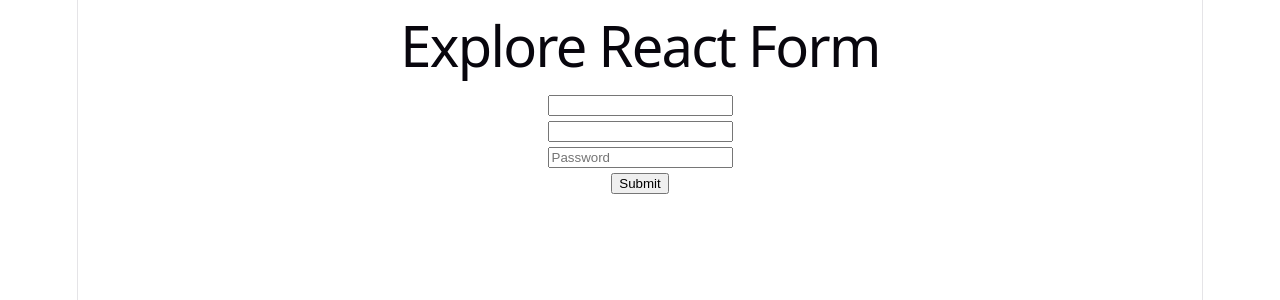
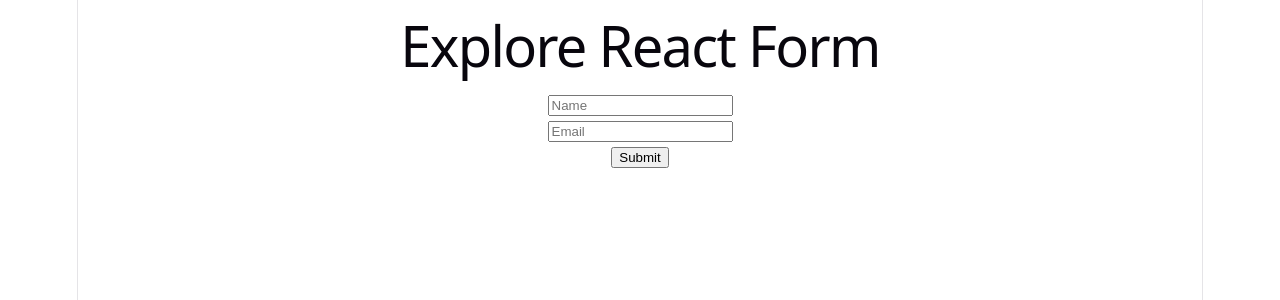
Before and after one commit to asm-saim/v8-explore-react-form, a React (Vite) app: page / in a window 1280 px wide. Shown: the top 300 px of the page. Built offline with nearby package versions, Linux system fonts and the light colour scheme.

Commit message:
useRef hook is used for uncontrolled  input form

```diff
--- a/src/App.jsx
+++ b/src/App.jsx
@@ -6,6 +6,7 @@ import './App.css'
 import SimpleForm from './components/SimpleForm/SimpleForm'
 import FormAction from './components/FormAction/FormAction'
 import ControlledForm from './components/ControlledForm/ControlledForm'
+import UncontrolledForm from './components/UncontrolledForm/UncontrolledForm'
 
 function App() {
   const [count, setCount] = useState(0)
@@ -15,7 +16,8 @@ function App() {
       <h1>Explore React Form</h1>
       {/* <SimpleForm></SimpleForm> */}
       {/* <FormAction></FormAction> */}
-      <ControlledForm></ControlledForm>
+      {/* <ControlledForm></ControlledForm> */}
+      <UncontrolledForm></UncontrolledForm>
     </>
   )
 }
--- a/src/components/ControlledForm/ControlledForm.jsx
+++ b/src/components/ControlledForm/ControlledForm.jsx
@@ -5,27 +5,38 @@ const ControlledForm = () => {
 
     const handleForm = (e) => {
         e.preventDefault()
-        console.log(e.target.name.value)
+        console.log(e.target.email.value)
     }
-
+    const [error, setError] = useState('')
     const [password, setPassword] = useState('')
 
     const handlePassword = (e) => {
         console.log(e.target.value)
+        setPassword(e.target.value)
+
+        // we can set condition in controlled form
+        if (password.length < 6) {
+            setError("password must be more that 6 character")
+        }
+        else {
+            setError('')
+        }
     }
 
 
     return (
         <div>
             <form onSubmit={handleForm}>
-                <input type="text" name="name" id="" required />
-                <br />
                 <input type="email" name="email" id="" required />
                 <br />
-                <input type="password" onChange={handlePassword} defaultValue={password} required id="" placeholder='Password' />
+                <input type="password" placeholder='Password'
+                    onChange={handlePassword} defaultValue={password} required id="" />
                 <br />
                 <input type="submit" value="Submit" />
             </form>
+            <div style={{ color: "red" }}>
+                {error}
+            </div>
         </div>
     );
 };
--- /dev/null
+++ b/src/components/UncontrolledForm/UncontrolledForm.jsx
@@ -0,0 +1,29 @@
+import React from 'react';
+import { useRef } from 'react';
+
+const UncontrolledForm = () => {
+    const nameRef = useRef()
+    const emailRef = useRef()
+
+    const handleUnControlled = (e) => {
+        e.preventDefault();
+        const name = nameRef.current.value;
+        const email = emailRef.current.value;
+        console.log(name, email)
+    }
+
+    return (
+        <div>
+            <form onSubmit={handleUnControlled}>
+                <input ref={nameRef} type="text" name="name" placeholder='Name' />
+                <br />
+                <input ref={emailRef} type="email" name="email" placeholder='Email' />
+                <br />
+                <input type="submit" value="Submit" />
+            </form>
+
+        </div>
+    );
+};
+
+export default UncontrolledForm;
```
Also changed, not shown: 1 other file (tests, documents, lock files or other folders).
